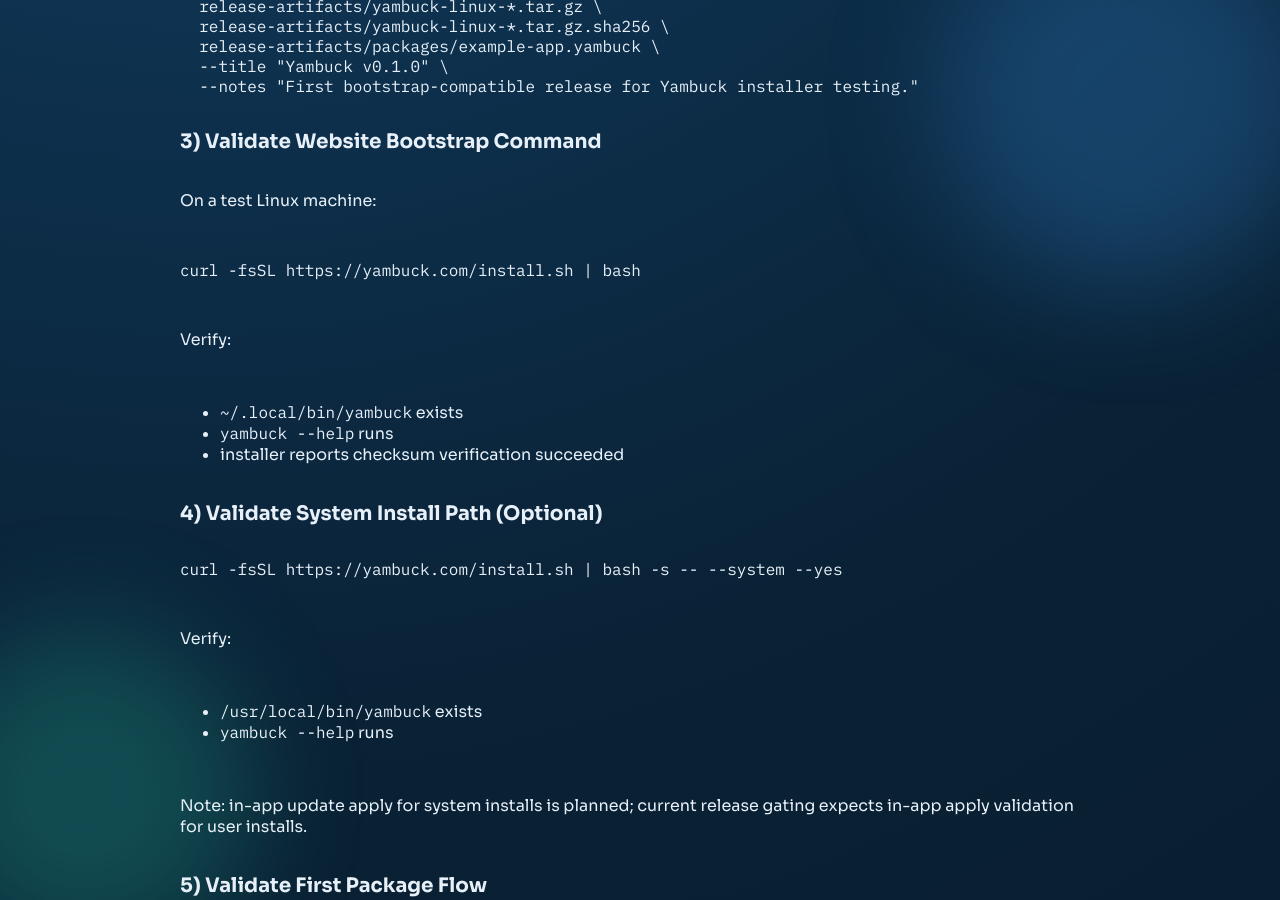
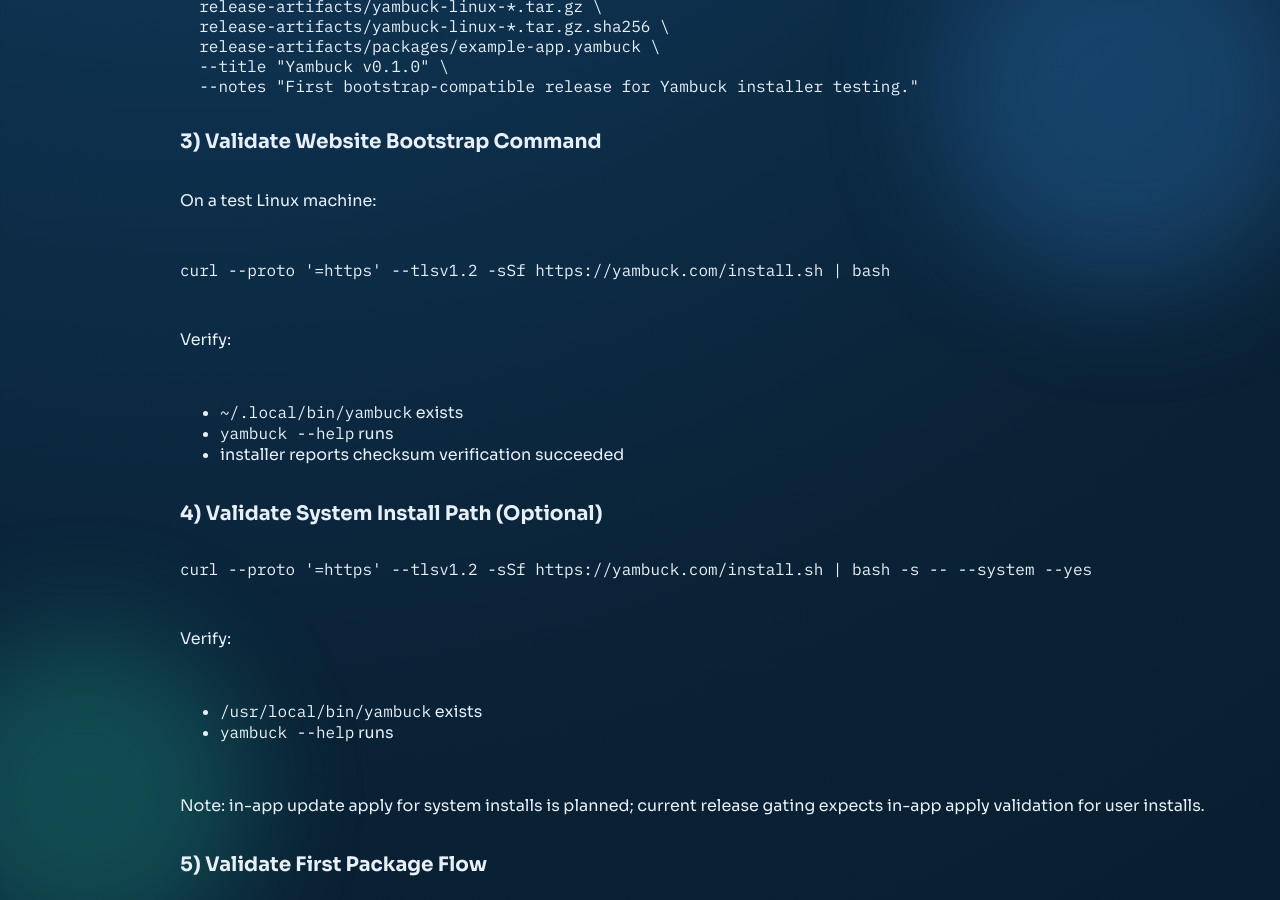
Before and after one commit to yambuck/yambuck, a Jekyll site: the page built from docs/RELEASE_CHECKLIST.md, in a window 1280 px wide and 900 px high, scrolled down 1173 px. Built offline with Jekyll 4.4.1, drawn with Linux system fonts in a browser that asks for light colours; our own code applies the rules of GitHub Pages for plain Markdown files; some of the changed text lies outside the part shown.

Commit message:
docs: align install/uninstall command examples with website
Keep docs and script usage consistent with the website's hardened curl flags and current purge option to reduce copy-paste drift and user confusion.

````diff
--- a/docs/RELEASE_CHECKLIST.md
+++ b/docs/RELEASE_CHECKLIST.md
@@ -53,7 +53,7 @@
 On a test Linux machine:
 
 ```bash
-curl -fsSL https://yambuck.com/install.sh | bash
+curl --proto '=https' --tlsv1.2 -sSf https://yambuck.com/install.sh | bash
 ```
 
 Verify:
@@ -65,7 +65,7 @@
 ## 4) Validate System Install Path (Optional)
 
 ```bash
-curl -fsSL https://yambuck.com/install.sh | bash -s -- --system --yes
+curl --proto '=https' --tlsv1.2 -sSf https://yambuck.com/install.sh | bash -s -- --system --yes
 ```
 
 Verify:
@@ -109,13 +109,13 @@
 Validate uninstall command:
 
 ```bash
-curl -fsSL https://yambuck.com/uninstall.sh | bash -s -- --yes
+curl --proto '=https' --tlsv1.2 -sSf https://yambuck.com/uninstall.sh | bash -s -- --yes
 ```
 
 For full clean-slate testing:
 
 ```bash
-curl -fsSL https://yambuck.com/uninstall.sh | bash -s -- --purge-managed-apps --yes
+curl --proto '=https' --tlsv1.2 -sSf https://yambuck.com/uninstall.sh | bash -s -- --purge-managed-apps --yes
 ```
 
 ## 7) First Test Exit Criteria
````
Also changed, not shown: docs/BOOTSTRAP_SPEC.md (+2 -2 lines), docs/UNINSTALL.md (+2 -2 lines), README.md, 1 other file.
